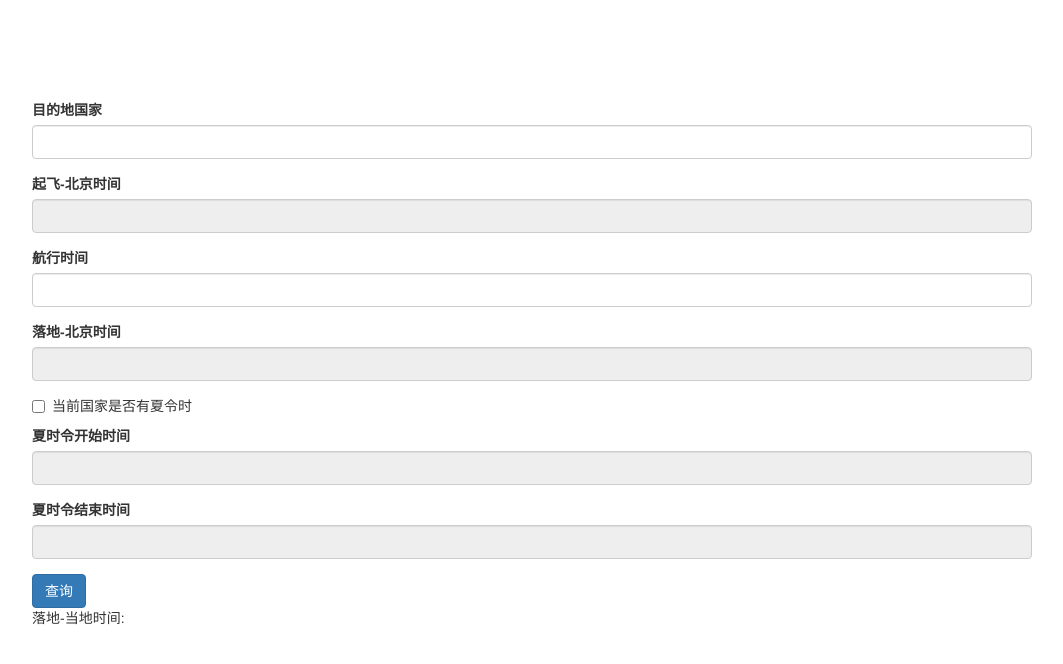
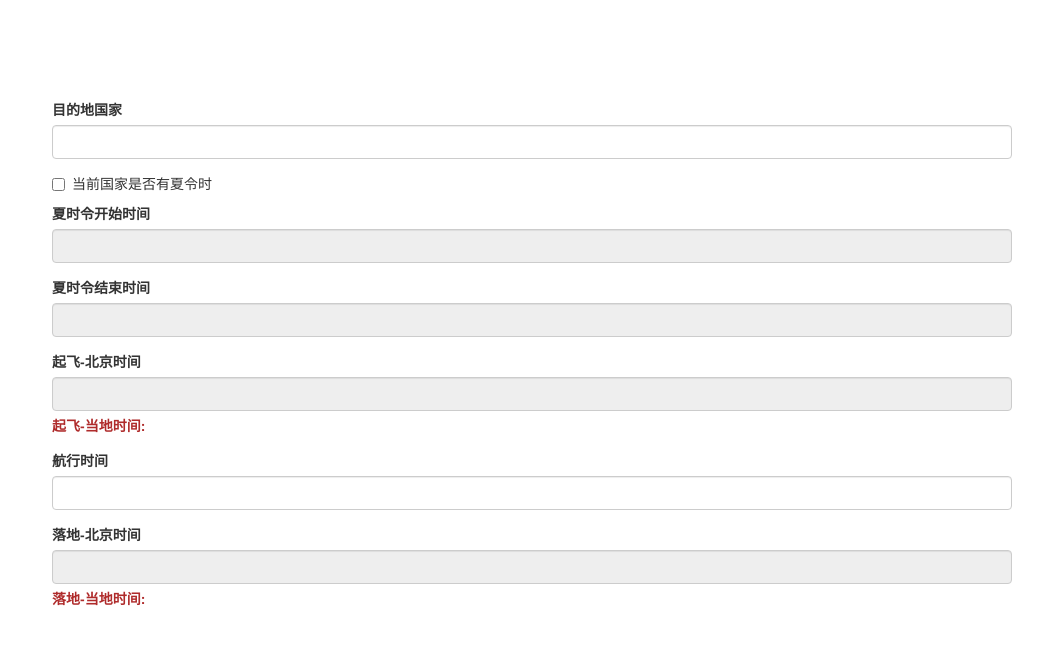
Before and after one commit to RunHippo/moment, a website: page index.html in a window 1280 px wide. Shown: the whole page, without its empty margins (108-1171 px from the left). Drawn offline with nearby package versions, Linux system fonts and the light colour scheme.

Commit message:
fix: NAN && start-local-time

```diff
--- a/index.html
+++ b/index.html
@@ -11,9 +11,9 @@
   <link rel="stylesheet" href="./bootstrap-datetimepicker.min.css">
   <style>
     .main {
-      width: 1000px;
+      max-width: 1000px;
       margin: 0 auto 0 auto;
-      padding-top: 100px;
+      padding: 100px 20px 0;
     }
 
     .spec .dropdown-menu {
@@ -25,6 +25,12 @@
     .spec {
       position: relative;
     }
+
+    .local-text{
+      color: rgb(175, 43, 43);
+      font-weight: 600;
+      margin-top: 5px;
+    }
   </style>
 </head>
 
@@ -33,18 +39,6 @@
     <div class="form-group spec">
       <label for="exampleInputEmail1">目的地国家</label>
       <input type="text" class="form-control" id="country" placeholder="">
-    </div>
-    <div class="form-group">
-      <label for="exampleInputEmail1">起飞-北京时间</label>
-      <input type="text" class="form-control" id="start" placeholder="" readonly>
-    </div>
-    <div class="form-group">
-      <label for="exampleInputEmail1">航行时间</label>
-      <input type="number" class="form-control" id="dura" placeholder="" onkeyup="changeEndDate(this)">
-    </div>
-    <div class="form-group">
-      <label for="exampleInputEmail1">落地-北京时间</label>
-      <input type="text" class="form-control" id="end" placeholder="" readonly>
     </div>
     <div class="checkbox">
       <label>
@@ -59,8 +53,20 @@
       <label for="exampleInputEmail1">夏时令结束时间</label>
       <input type="text" class="form-control" id="summerEnd" placeholder="" readonly>
     </div>
-    <button id="btn" type="button" class="btn btn-primary">查询</button>
-    <p>落地-当地时间: <span id="result"></span></p>
+    <div class="form-group">
+      <label for="exampleInputEmail1">起飞-北京时间</label>
+      <input type="text" class="form-control" id="start" placeholder="" readonly>
+      <p class="local-text">起飞-当地时间: <span id="localStart"></span></p>
+    </div>
+    <div class="form-group">
+      <label for="exampleInputEmail1">航行时间</label>
+      <input type="number" class="form-control" id="dura" placeholder="" onkeyup="changeEndDate(this)">
+    </div>
+    <div class="form-group">
+      <label for="exampleInputEmail1">落地-北京时间</label>
+      <input type="text" class="form-control" id="end" placeholder="" readonly>
+      <p class="local-text">落地-当地时间: <span id="localEnd"></span></p>
+    </div>
   </div>
 
   <script src="https://code.jquery.com/jquery-3.4.1.slim.min.js"
@@ -77,10 +83,11 @@
     var start = $('#start');
     var dura = $('#dura');
     var end = $('#end');
+    var localStart = $('#localStart');
+    var localEnd = $('#localEnd');
     var summerStart = $('#summerStart');
     var summerEnd = $('#summerEnd');
     var check = $('#check');
-    var result = $('#result');
 
     var signDate = null;
     var formatTime = d3.timeFormat("%Y-%m-%d %H:%M");
@@ -89,12 +96,17 @@
     function changeEndDate(obj) {
       var duraTime = $(obj).val();
       end.val(formatTime(Date.parse(new Date(start.val())) + duraTime * oneHour));
+      calEndTime();
     }
-    $('#btn').click(function () {
+    start.change(function(){
+      var time = new Date(start.val());
+      var resultTime = Date.parse(time) + (signDate.reduce - 8) * oneHour;
+      localStart.text(formatTime(resultTime));
+    })
+    end.change(calEndTime);
+    function calEndTime() {
       var time = new Date(end.val());
       var resultTime = Date.parse(time) + (signDate.reduce - 8) * oneHour;
-
-
       if (check.is(':checked')) {
         var summerStartArr = summerStart.val().split(':');
         var summerEndArr = summerEnd.val().split(':');
@@ -111,19 +123,27 @@
         //   resultTime += oneHour;
         // }
       }
-      result.text(formatTime(resultTime));
-    });
+      localEnd.text(formatTime(resultTime));
+    }
 
     function init() {
-      $("#start").datetimepicker({
-        format: 'yyyy-mm-dd hh:ii'
+      start.datetimepicker({
+        format: 'yyyy-mm-dd hh:ii',
+        minuteStep: 1
       });
-      $("#end").datetimepicker({
-        format: 'yyyy-mm-dd hh:ii'
+      end.datetimepicker({
+        format: 'yyyy-mm-dd hh:ii',
+        minuteStep: 1
       });
-      $("#summerStart").datetimepicker({
+      summerStart.datetimepicker({
         startView: 1,
-        format: 'hh:ii'
+        format: 'hh:ii',
+        minuteStep: 1
+      });
+      summerEnd.datetimepicker({
+        startView: 1,
+        format: 'hh:ii',
+        minuteStep: 1
       });
       country.typeahead({
         source: source,
```
